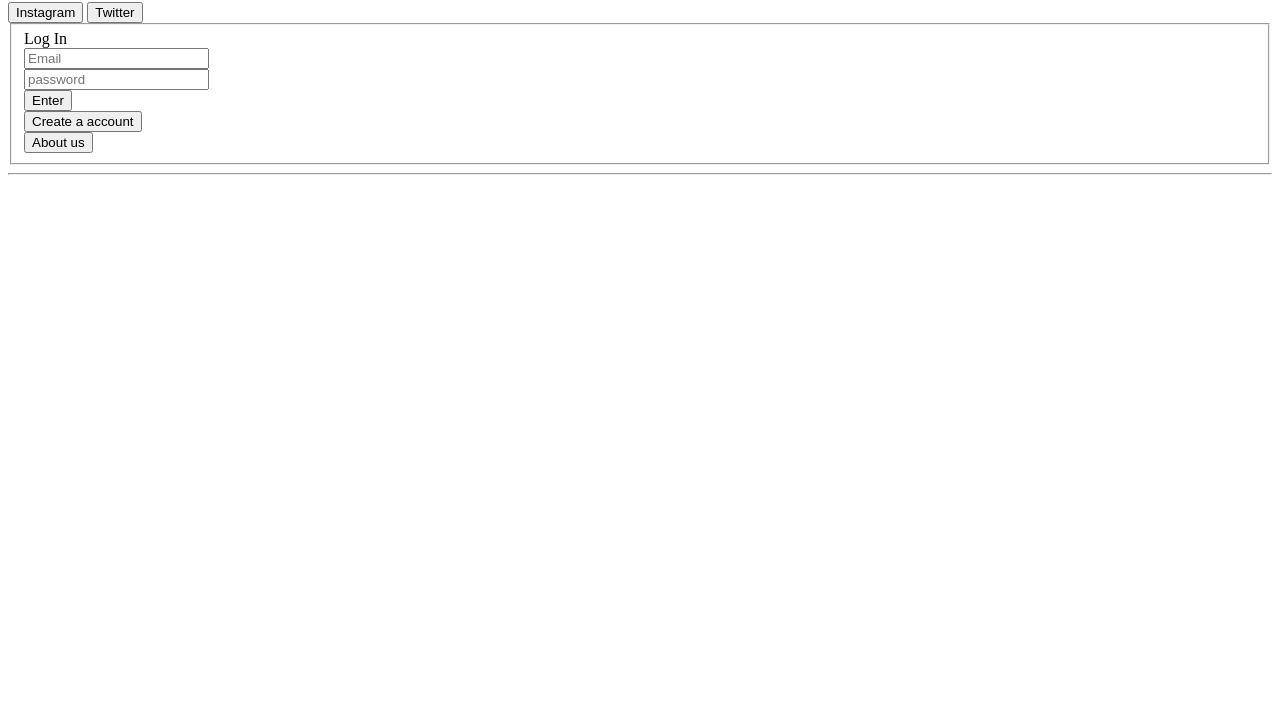
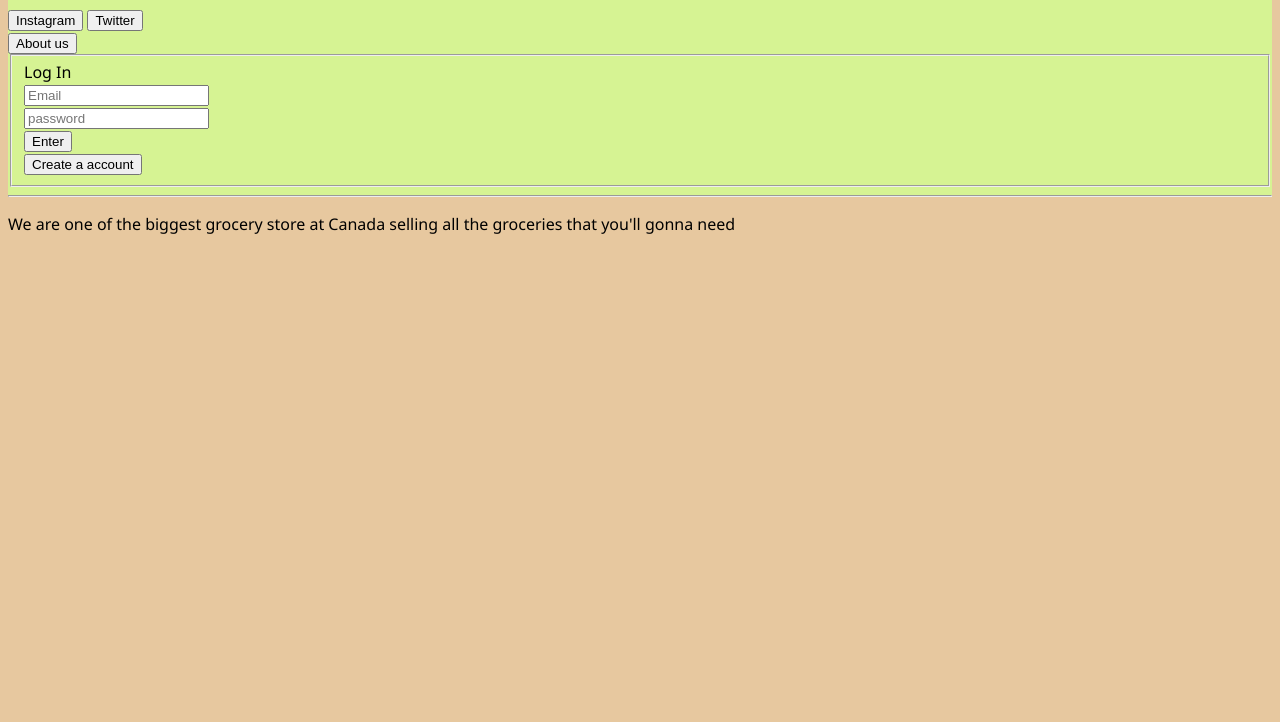
Before and after one commit to WilsonYuri/Grocery-Store, a plain HTML site: page code/index.html in a window 1280 px wide. Shown: the part 78-800 px from the top of the page. Drawn offline with Linux system fonts and the light colour scheme.

Commit message:
Changed the text and added a new style archive

```diff
--- a/code/index.html
+++ b/code/index.html
@@ -1,14 +1,17 @@
 <!DOCTYPE html>
     <head>
         <title>GS - Home</title>
-        <link rel="stylesheet" href="GitHub Learn\Grocery-Store-UP"
+        <link rel="stylesheet" href="style.css">
     </head>
     <body>
-        <div class="cabeçalho">
+        <div class="header">
             <h1>Grocery Store</h1>
             <div>
                 <button href="https://www.instagram.com/invites/contact/?i=1jalw917tnclw&utm_content=2nbj301">Instagram</button>
                 <button href="https://www.twitter.com/Wilson_Yuri_/">Twitter</button>
+                <form action="/home/wilson_yuri/Documents/Grocerey Store/about.html">
+                    <input type="submit" value="About us" />
+                </form>
             </div>
             <fieldset> Log In
                 <br>
@@ -20,11 +23,12 @@
                 <br>
                 <form action="/home/wilson_yuri/Documents/Grocerey Store/create-account.html">
                     <input type="submit" value="Create a account" />
-                </form>
-                <form action="/home/wilson_yuri/Documents/Grocerey Store/about.html">
-                    <input type="submit" value="About us" />
-                </form>
             </fieldset>
             <hr>
         </div>
+        <div>
+            <p class="main">
+                We are one of the biggest grocery store at Canada selling all the groceries that you'll gonna need
+            </p>
+        </div>
     </body>
--- /dev/null
+++ b/code/style.css
@@ -0,0 +1,8 @@
+body{
+  font-family: 'Segoe UI', Tahoma, Geneva, Verdana, sans-serif;
+  background-color: rgb(231, 200, 159);
+}
+
+.header{
+  background-color: rgb(214, 243, 147);
+}
```
Also changed, not shown: code/about.html (+10 -1 lines).
